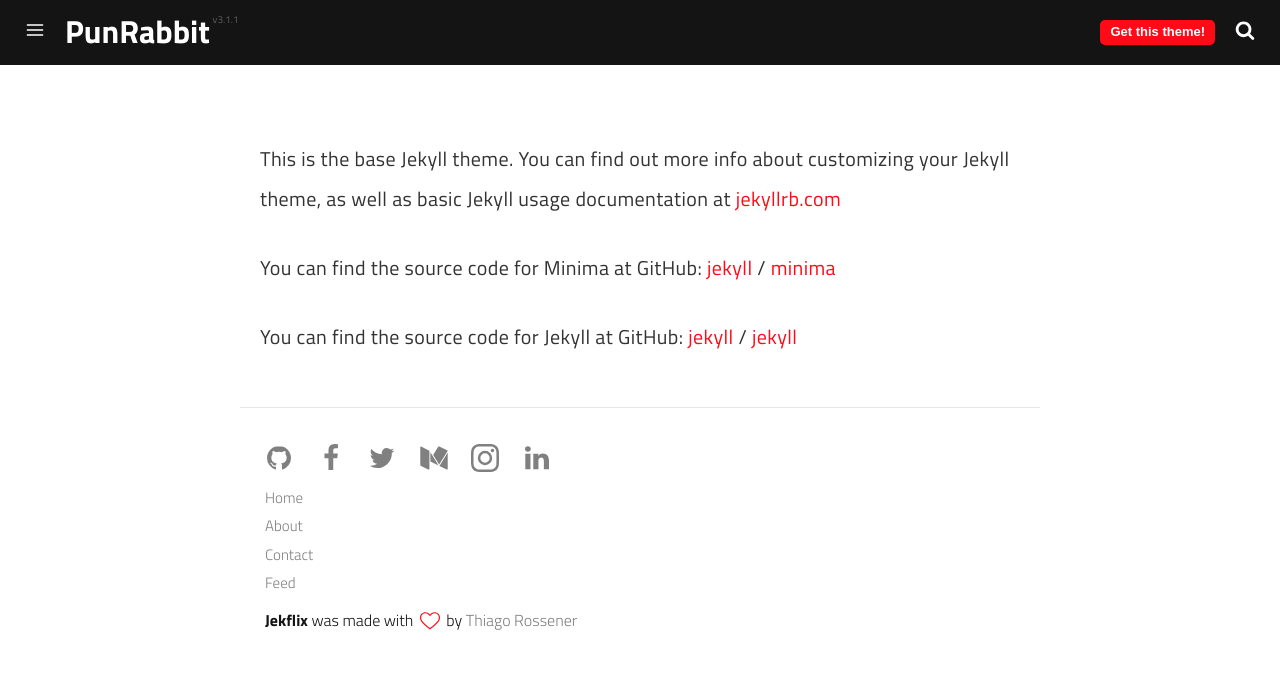
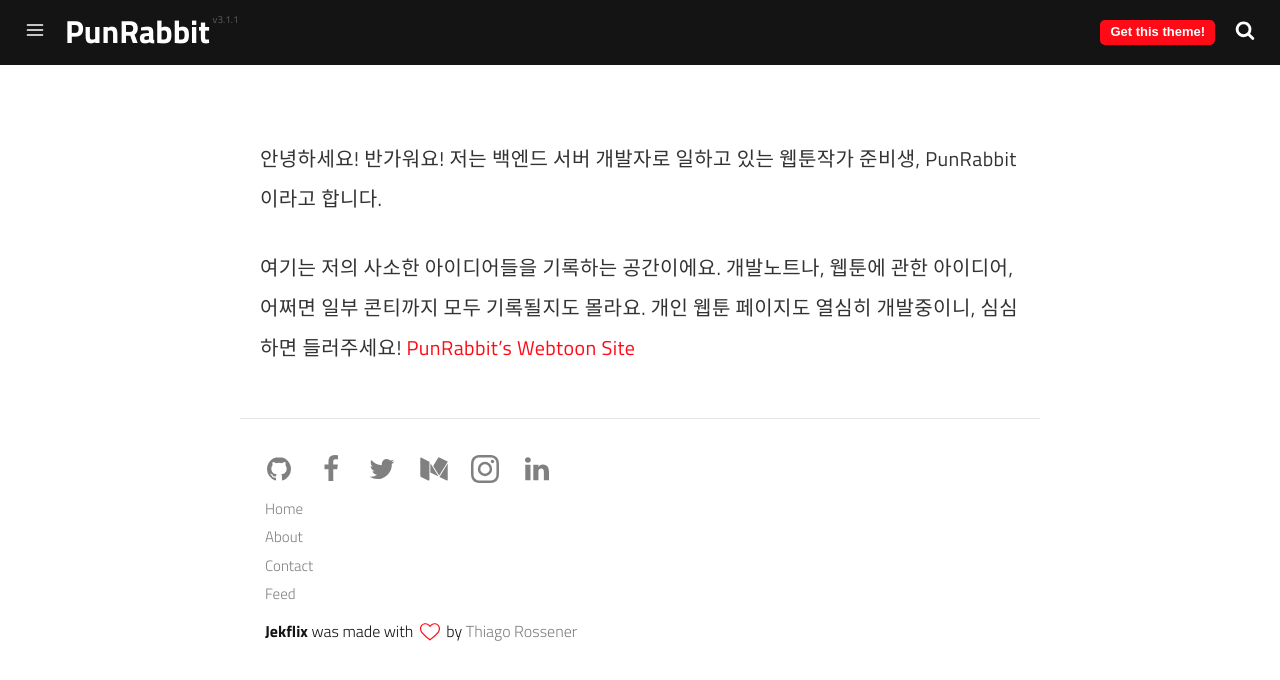
Before and after one commit to PunRabbit/PunRabbit.github.io, a Jekyll site: the page built from about.md, in a window 1280 px wide. Shown: the top 680 px of the page. Built offline with Jekyll 4.4.1, drawn with Linux system fonts in a browser that asks for light colours; a script that is not in the unit is left out.

Commit message:
2022. 5. 16 - 기본 About 페이지 작성

```diff
--- a/about.md
+++ b/about.md
@@ -4,15 +4,10 @@ title: About
 permalink: /about/
 ---
 
-This is the base Jekyll theme. You can find out more info about customizing your Jekyll theme, as well as basic Jekyll usage documentation at [jekyllrb.com](https://jekyllrb.com/)
+안녕하세요! 반가워요!
+저는 백엔드 서버 개발자로 일하고 있는 웹툰작가 준비생, PunRabbit 이라고 합니다.
 
-You can find the source code for Minima at GitHub:
-[jekyll][jekyll-organization] /
-[minima](https://github.com/jekyll/minima)
-
-You can find the source code for Jekyll at GitHub:
-[jekyll][jekyll-organization] /
-[jekyll](https://github.com/jekyll/jekyll)
-
-
-[jekyll-organization]: https://github.com/jekyll
+여기는 저의 사소한 아이디어들을 기록하는 공간이에요.
+개발노트나, 웹툰에 관한 아이디어, 어쩌면 일부 콘티까지 모두 기록될지도 몰라요.
+개인 웹툰 페이지도 열심히 개발중이니, 심심하면 들러주세요!
+[PunRabbit's Webtoon Site](http://www.juniverse.kro.kr/)
```
